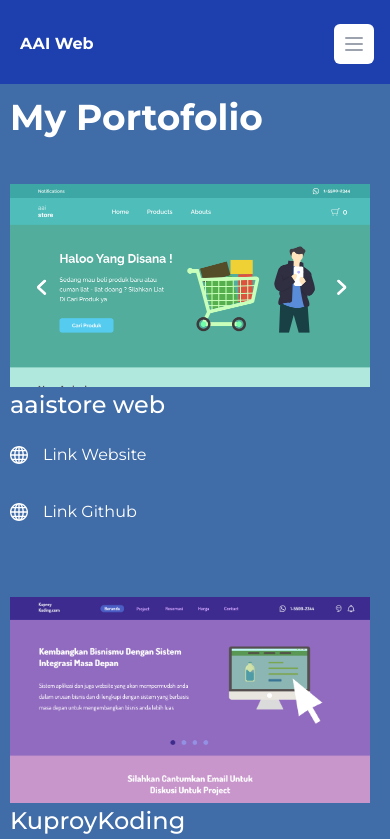
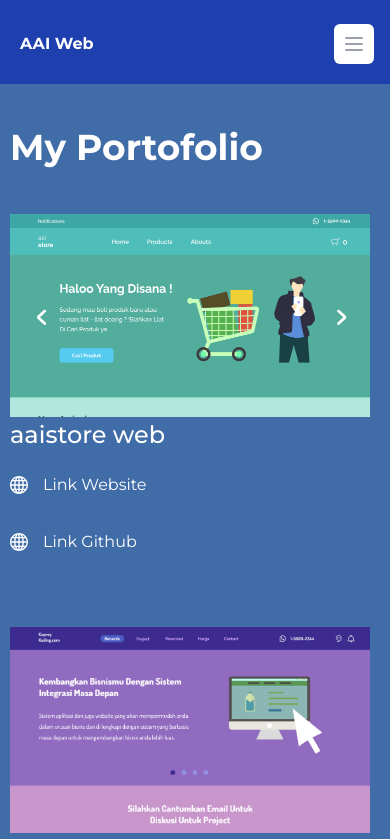
Before and after one commit to admalfrizi/my_web, a Vue app: page /portofolio in a window 390 px wide. Shown: the top 839 px of the page. Built offline with nearby package versions, Linux system fonts and the light colour scheme.

Commit message:
update refresh when change screen

```diff
--- a/src/components/Screen/AboutMe.vue
+++ b/src/components/Screen/AboutMe.vue
@@ -1,5 +1,5 @@
 <template>
-  <div class="AboutMe w-full">
+  <div v-if="renderComponent" class="AboutMe w-full">
     <main class="mx-auto mb-10 py-5 max-w-7xl sm:px-6 lg:px-8 Layout2">
       <div class="aboutme-pic">
         <img src="./../../../public/bio_img.svg" alt="gambar" />
@@ -102,6 +102,20 @@
 <script>
 export default {
   name: "AboutMe",
+  data() {
+    return {
+      renderComponent: true,
+    }
+  },
+  methods: {
+    forceRerender() {
+      this.renderComponent = false;
+
+      this.$nextTick(() => {
+        this.renderComponent = true;
+      });
+    }
+  }
 };
 </script>
 
--- a/src/components/Screen/Home.vue
+++ b/src/components/Screen/Home.vue
@@ -1,5 +1,5 @@
 <template>
-  <div class="Container">
+  <div v-if="renderComponent" class="Container">
     <div class="BannerHome">
       <main
         class="
@@ -457,7 +457,17 @@ export default {
   },
   data() {
     return {
+      renderComponent: true,
       item: cvPdf
+    }
+  },
+  methods: {
+    forceRerender() {
+      this.renderComponent = false;
+
+      this.$nextTick(() => {
+        this.renderComponent = true;
+      });
     }
   }
 };
--- a/src/components/Screen/Portofolio.vue
+++ b/src/components/Screen/Portofolio.vue
@@ -1,5 +1,5 @@
 <template>
-  <div class="MyPorto">
+  <div v-if="renderComponent" class="MyPorto">
     <section class="mx-auto max-w-7xl sm:px-6 lg:px-8">
       <div class="Title">
         <h3 class="Title-porto font-bold text-white text-left">
@@ -124,13 +124,27 @@
 <script>
 export default {
   name: "Portofolio",
+  data() {
+    return {
+      renderComponent: true,
+    }
+  },
+  methods: {
+    forceRerender() {
+      this.renderComponent = false;
+
+      this.$nextTick(() => {
+        this.renderComponent = true;
+      });
+    }
+  }
 };
 </script>
 
 <style scoped>
 .MyPorto {
   background-color: #406ca8;
-  padding-top: 172px;
+  padding-top: 152px;
   padding-bottom: 148px;
 }
 
@@ -178,7 +192,7 @@ export default {
 @media screen and (max-width: 600px) {
 
   .MyPorto {
-    padding-top: 90px;
+    padding-top: 120px;
   }
   .MyPorto section {
     text-align: center;
--- a/src/main.js
+++ b/src/main.js
@@ -6,7 +6,7 @@ import Aos from 'aos';
 import 'aos/dist/aos.css';
 
 const app = createApp({
-    render: () => h(App)
+    render: () => h(App),
 });
 
 app.use(router);
```
